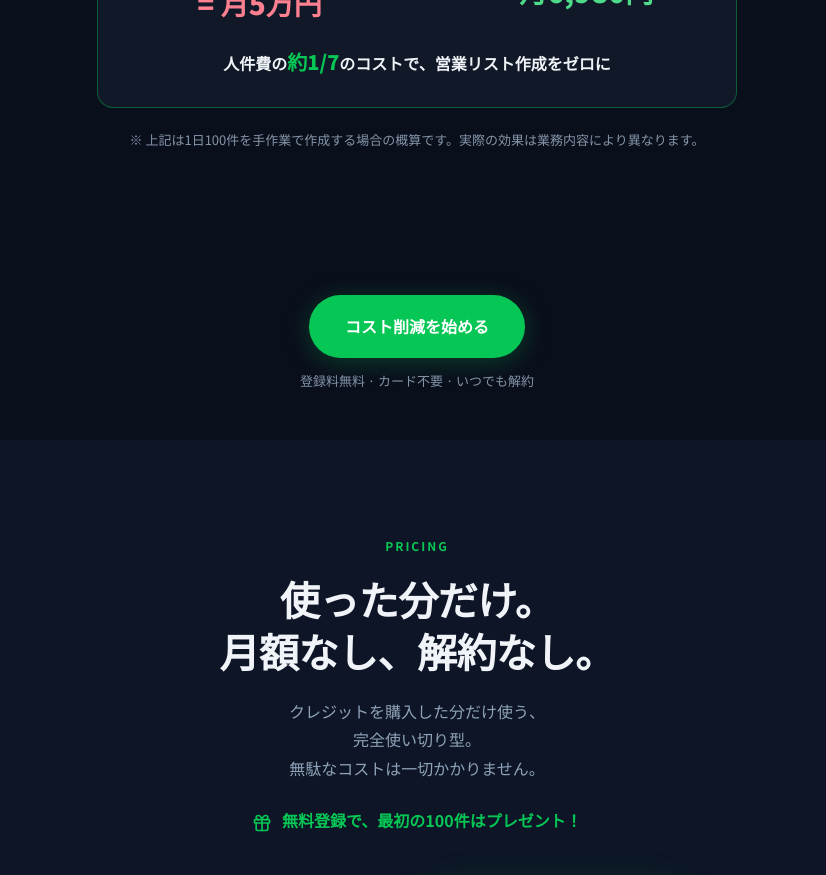
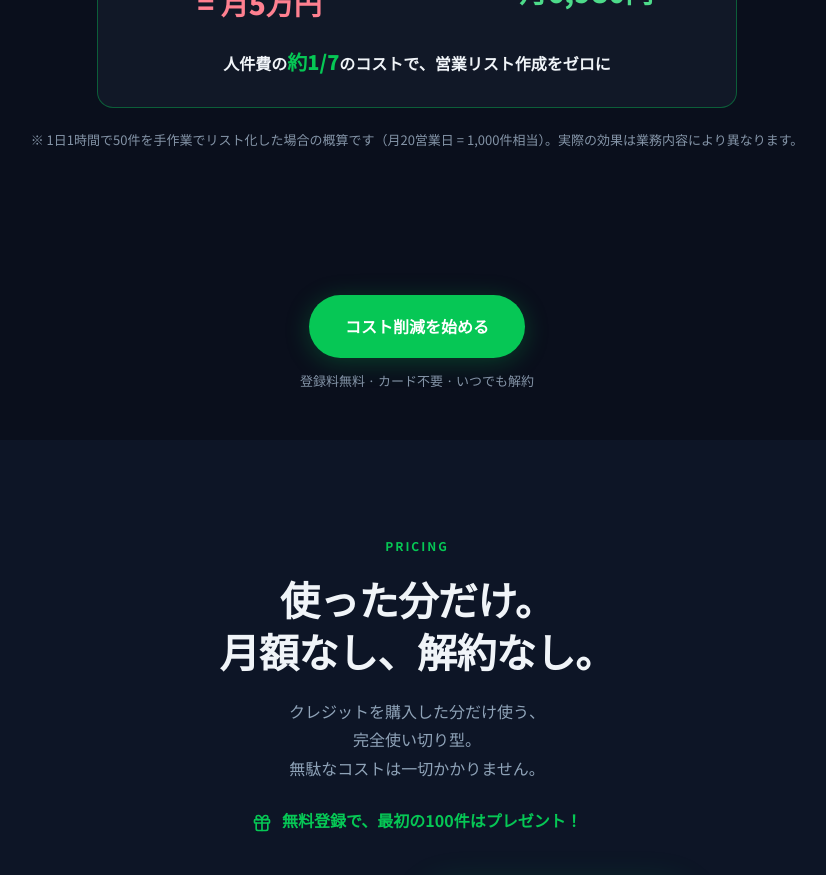
Before and after one commit to huz114/autolist, a Next.js app: page / in a window 1280 px wide. Shown: the part 7480-8355 px from the top of the page, without its empty margins (223-1049 px from the left). Built offline with nearby package versions, Linux system fonts and the light colour scheme; no server answers; the database is empty.

Commit message:
ROI注釈修正: 1日50件×20営業日=1,000件で1,000件プランと整合
Co-Authored-By: Claude Opus 4.6 (1M context) <noreply@anthropic.com>

```diff
--- a/src/app/page.tsx
+++ b/src/app/page.tsx
@@ -1061,7 +1061,7 @@ export default function Home() {
             </p>
           </div>
           <p className="roi-note">
-            ※ 上記は1日100件を手作業で作成する場合の概算です。実際の効果は業務内容により異なります。
+            ※ 1日1時間で50件を手作業でリスト化した場合の概算です（月20営業日 = 1,000件相当）。実際の効果は業務内容により異なります。
           </p>
         </div>
       </section>
```
